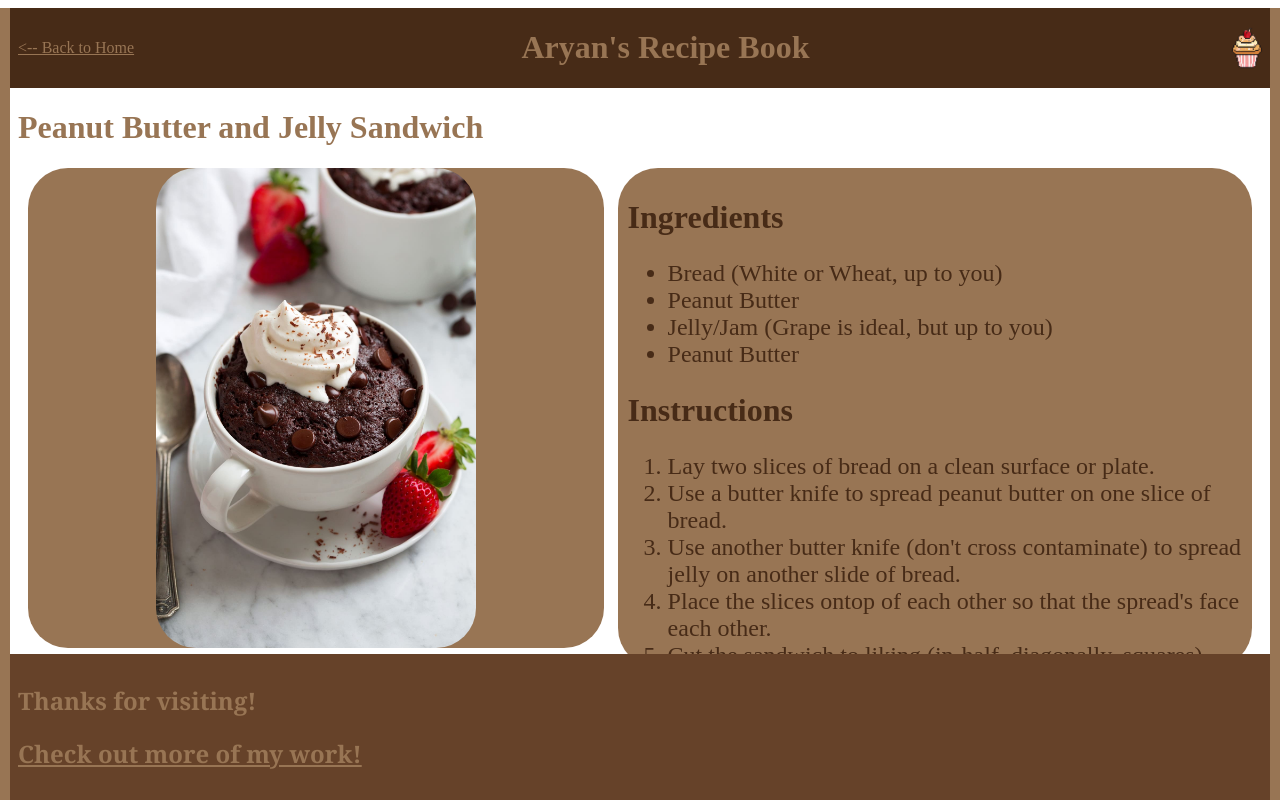
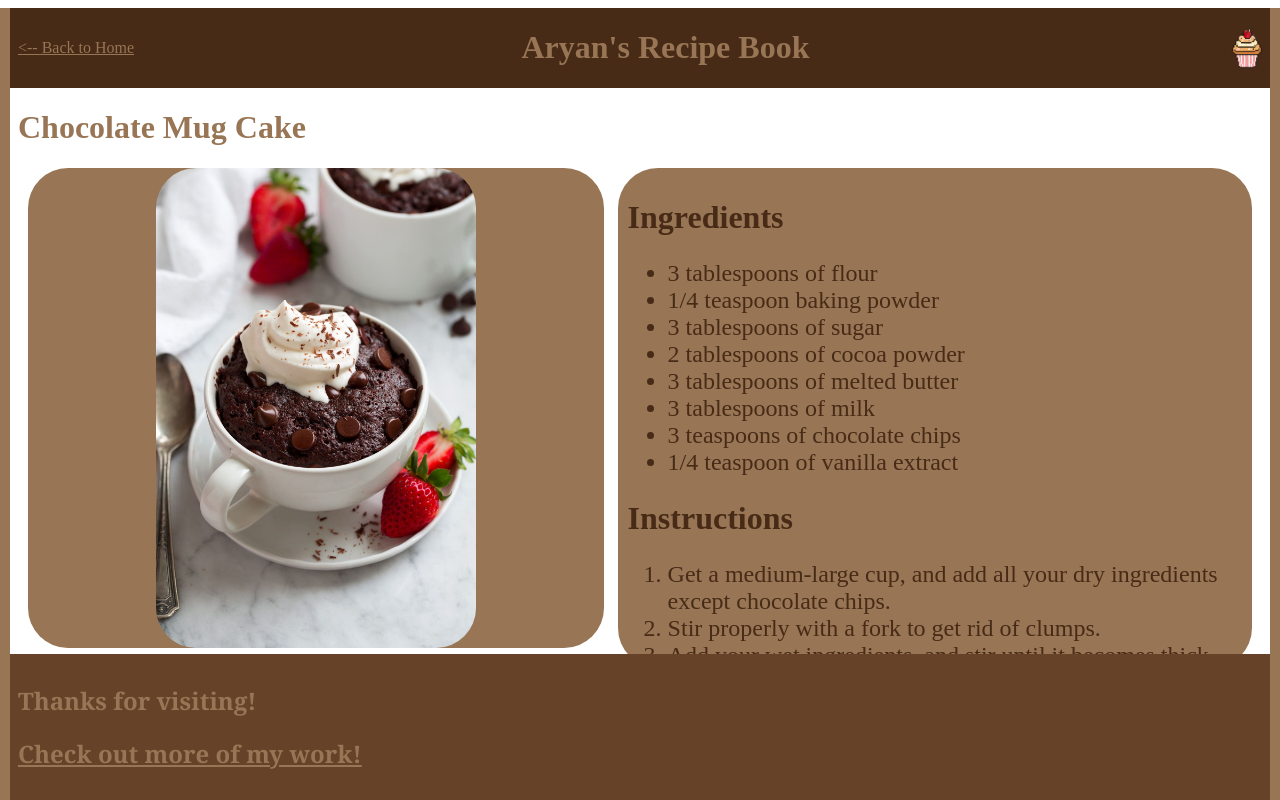
Before and after one commit to aryanawati/swirlRecipes, a plain HTML site: page cmc.html in a window 1280 px wide. Drawn offline with Linux system fonts and the light colour scheme.

Commit message:
choco mug cake

```diff
--- a/cmc.html
+++ b/cmc.html
@@ -22,7 +22,7 @@
         <h1>Aryan's Recipe Book</h1>
         <img src="cupcake.png" style="width: 50px; height: 50px; padding-left: 2%;">
     </div>
-    <h1 style="margin-left: 10px;">Peanut Butter and Jelly Sandwich</h1>
+    <h1 style="margin-left: 10px;">Chocolate Mug Cake</h1>
 
     <div class="recipedetails">
       <div class="recipeimagecard">
@@ -31,19 +31,26 @@
       <div class="recipetextcard">
         <h1>Ingredients</h1>
         <ul>
-          <li>Bread (White or Wheat, up to you)</li>
-          <li>Peanut Butter</li>
-          <li>Jelly/Jam (Grape is ideal, but up to you)</li>
-          <li>Peanut Butter</li>
+          <li>3 tablespoons of flour</li>
+          <li>1/4 teaspoon baking powder</li>
+          <li>3 tablespoons of sugar</li>
+          <li>2 tablespoons of cocoa powder</li>
+          <li>3 tablespoons of melted butter</li>
+          <li>3 tablespoons of milk</li>
+          <li>3 teaspoons of chocolate chips</li>
+          <li>1/4 teaspoon of vanilla extract</li>
         </ul>
         <h1>Instructions</h1>
         <ol>
-          <li>Lay two slices of bread on a clean surface or plate.</li>
-          <li>Use a butter knife to spread peanut butter on one slice of bread.</li>
-          <li>Use another butter knife (don't cross contaminate) to spread jelly on another slide of bread.</li>
-          <li>Place the slices ontop of each other so that the spread's face each other.</li>
-          <li>Cut the sandwich to liking (in-half, diagonally, squares) and enjoy immediately.</li>
+          <li>Get a medium-large cup, and add all your dry ingredients except chocolate chips.</li>
+          <li>Stir properly with a fork to get rid of clumps.</li>
+          <li>Add your wet ingredients, and stir until it becomes thick and gooey. </li>
+          <li>Add your chocolate chips, and stir them a bit more, not breaking the chips.</li>
+          <li>Heat in the microwave for 1-2 mins depending on microwave wattage.</li>
+          <li>Stick a toothpick in the center once it is finished, if batter sticks to the pick, put it back in the microwave for 15-30 seconds.</li>
+          <li>Allow it to cool, top with chocolate chips, and enjoy!</li>
         </ol>
+        <h4><a style="color: black;" href="https://celebratingsweets.com/homemade-hot-chocolate/">Recipe Credit</a></h4>
       </div>
     </div>
   </body>
```
